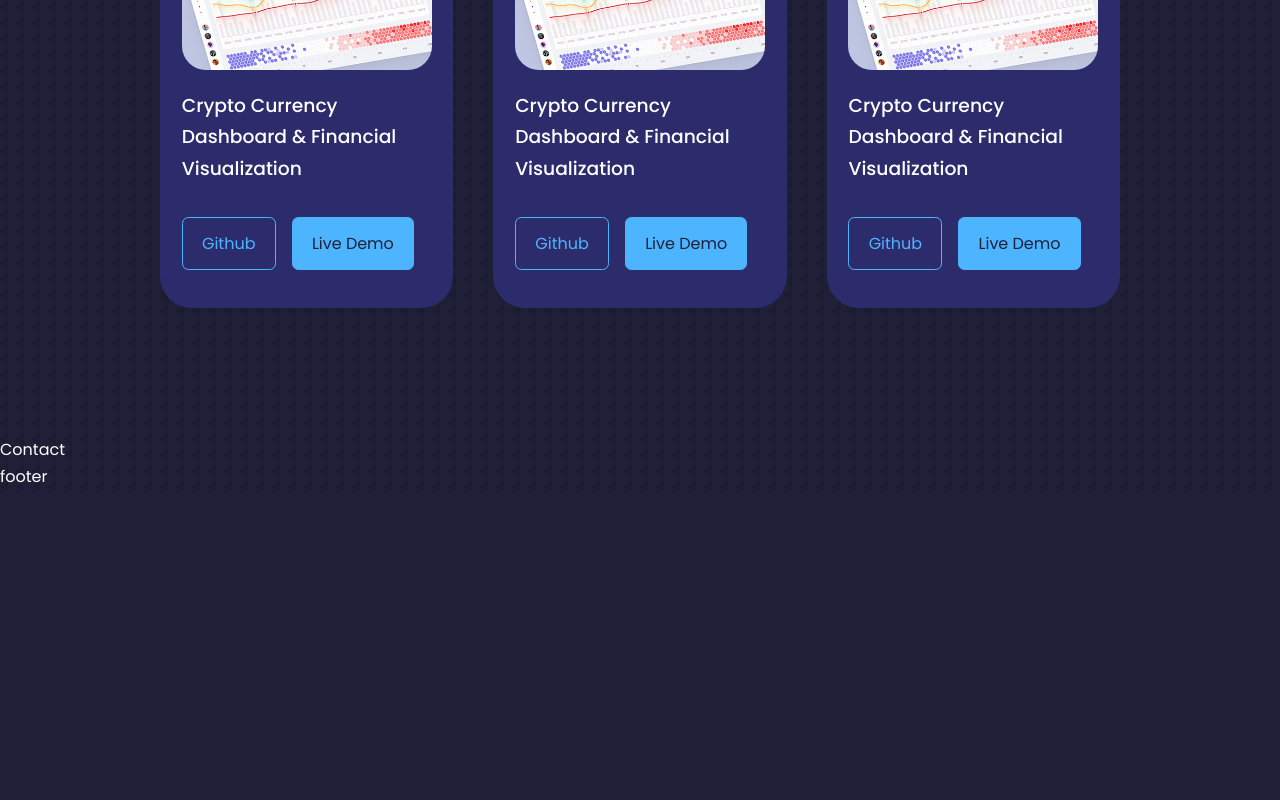
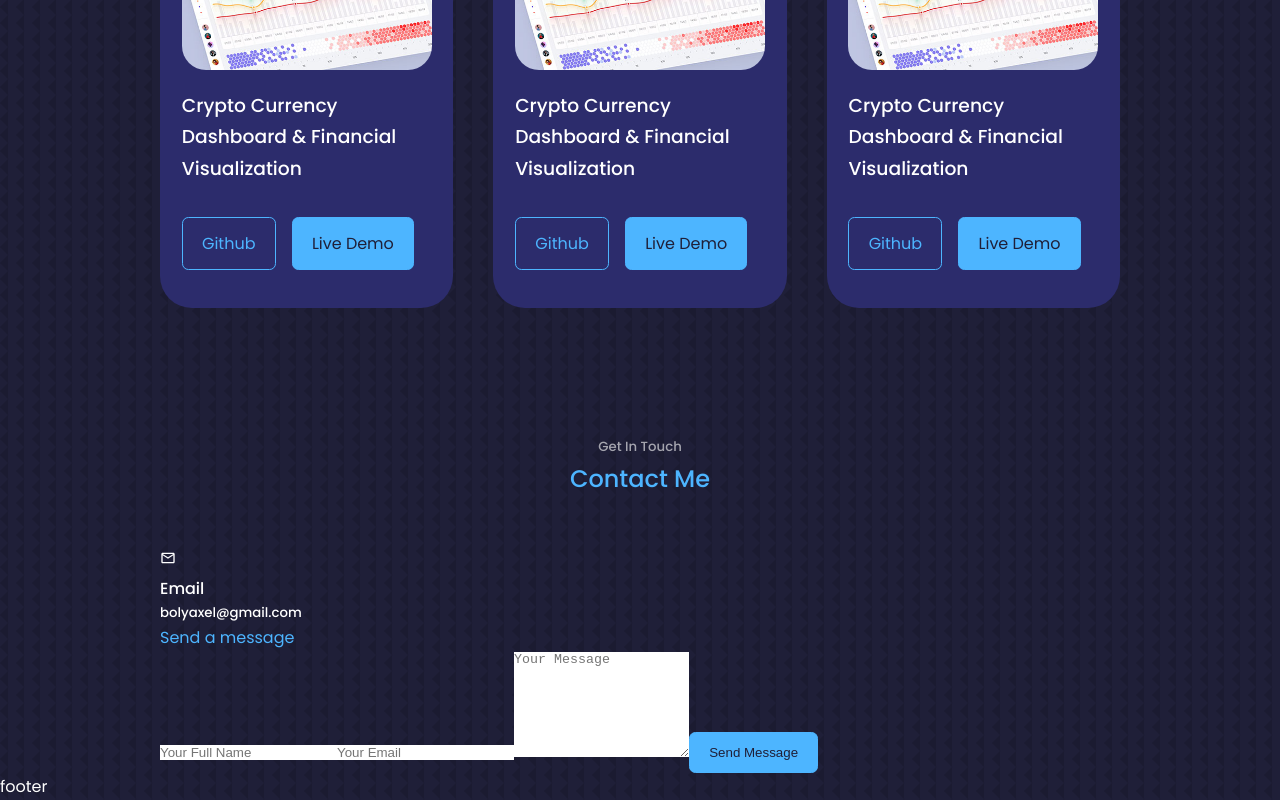
Before and after one commit to xrpq/react-portfolio-website-og, a React (Create React App) app: page / in a window 1280 px wide. Shown: the part 2881-3681 px from the top of the page. Before the commit the page ends 3371 px from the top, so only its background shows below. Built offline with nearby package versions, Linux system fonts and the light colour scheme.

Commit message:
contact jsx

```diff
--- a/src/components/contact/contact.jsx
+++ b/src/components/contact/contact.jsx
@@ -1,9 +1,32 @@
 import React from 'react'
 import './contact.css'
+import { MdOutlineEmail } from 'react-icons/md'
 
 const contact = () => {
   return (
-    <section id = 'contact'>Contact</section>
+    <section id='contact'>
+      <h5>Get In Touch</h5>
+      <h2>Contact Me</h2>
+
+      <div className="container contact__container">
+        <div className="contact__options">
+          <article className="contanct__option">
+            <MdOutlineEmail />
+            <h4>Email</h4>
+            <h5>bolyaxel@gmail.com</h5>
+            <a href="mailto:bolyaxel@gmail.com" target="_blank">Send a message</a>
+          </article>
+
+        </div>
+        {/*END OF CONTACT OPTIONS */}
+        <form action="">
+          <input type="text" name='name' placeholder='Your Full Name' required />
+          <input type="email" name='email' placeholder='Your Email' required />
+          <textarea name="message" rows="7" placeholder='Your Message' required></textarea>
+          <button type='submit' className='btn btn-primary'>Send Message</button>
+        </form>
+      </div>
+    </section>
   )
 }
 
```
